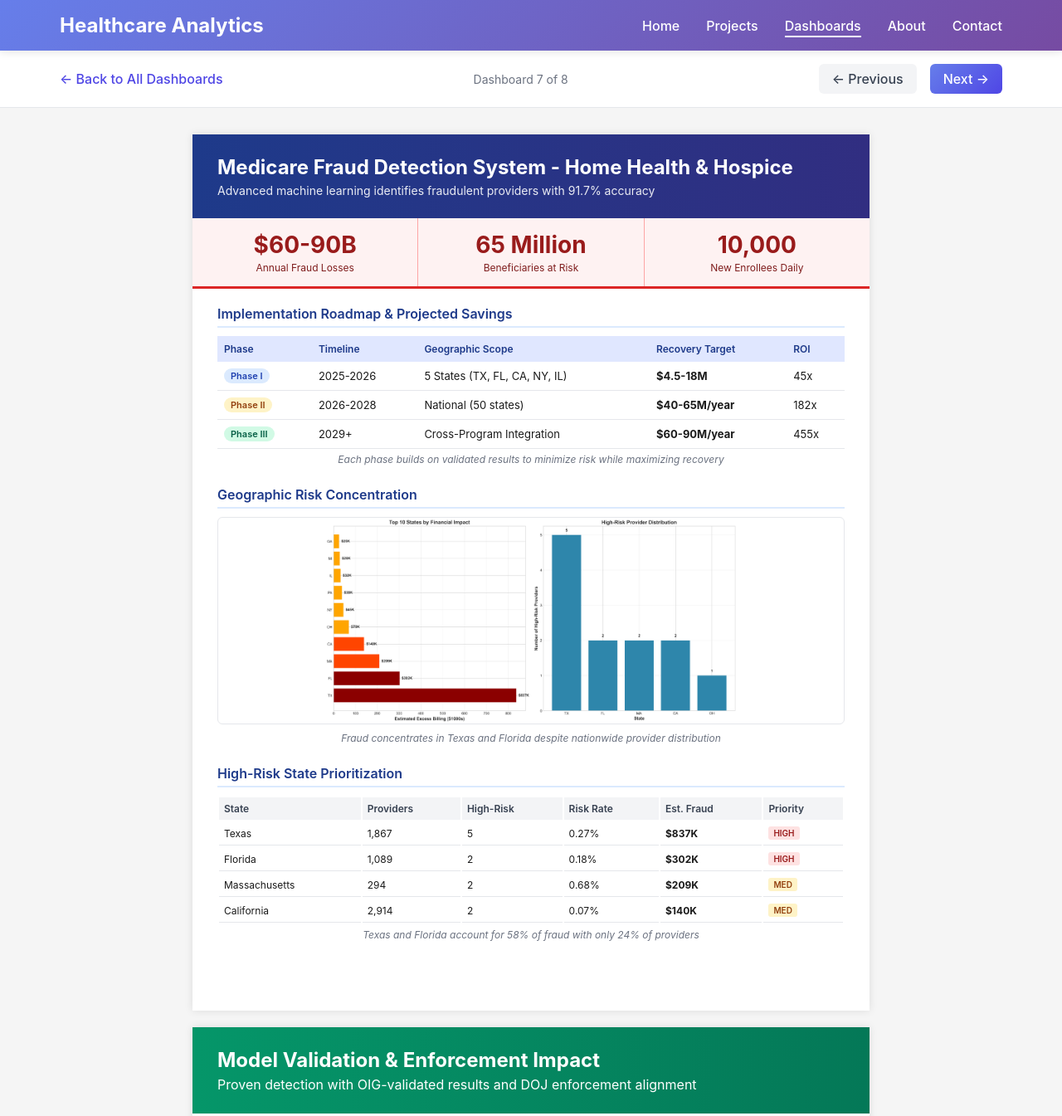
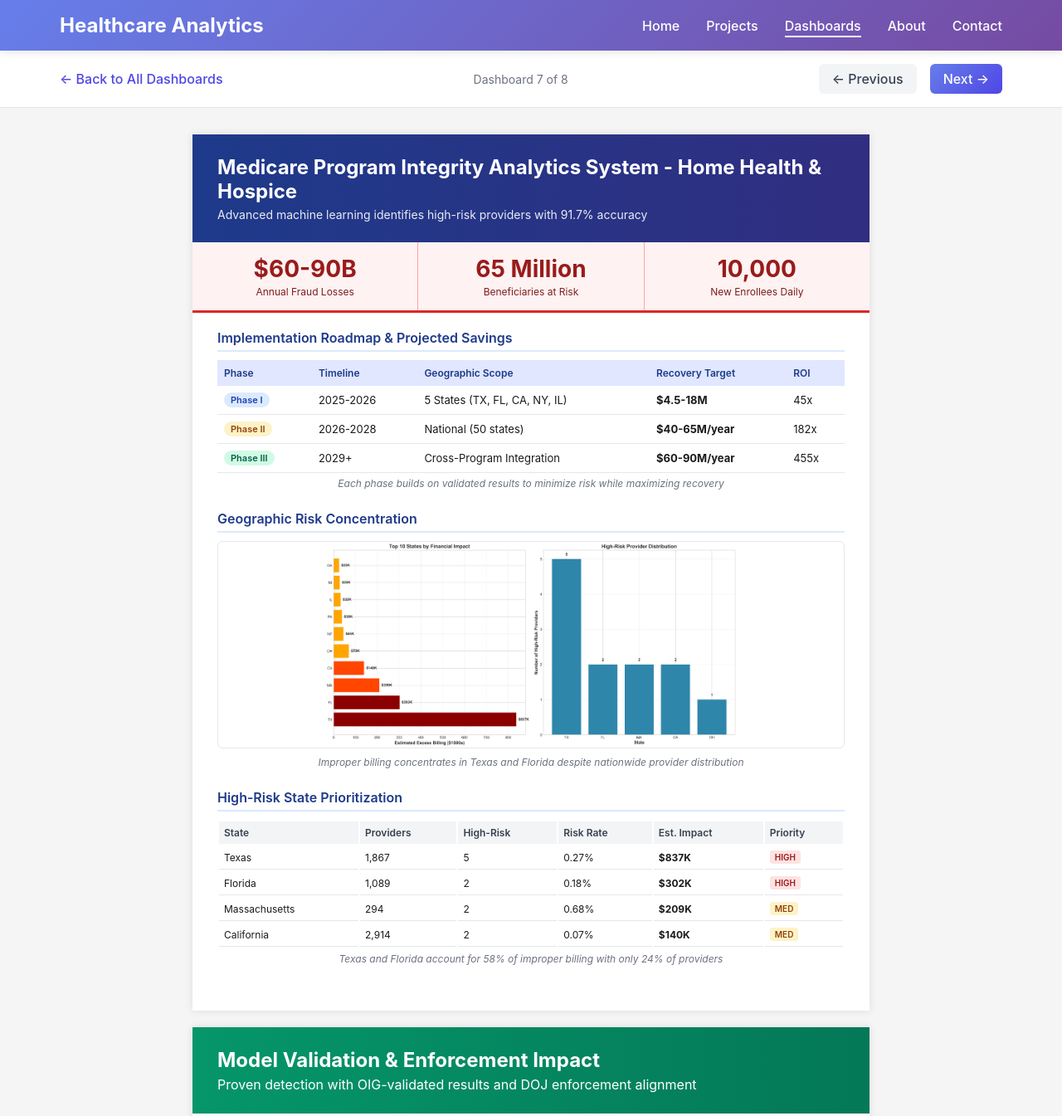
Before and after one commit to Seemabie/seemabanalytics, a plain HTML site: page dashboard7.html in a window 1280 px wide. Shown: the top 1345 px of the page at 83% size. Drawn offline with Linux system fonts and the light colour scheme.

Commit message:
Update dashboard7.html

```diff
--- a/dashboard7.html
+++ b/dashboard7.html
@@ -3,7 +3,7 @@
 <head>
     <meta charset="UTF-8">
     <meta name="viewport" content="width=device-width, initial-scale=1.0">
-    <title>Dashboard 7 - Home Health & Hospice | Healthcare Analytics</title>
+    <title>Dashboard 7 - Medicare Program Integrity Analytics System | Healthcare Analytics</title>
     <style>
         /* Website Navigation Styles */
         :root {
@@ -540,8 +540,8 @@
         <!-- PAGE 1: NATIONAL CRISIS & ROADMAP -->
         <div class="page">
             <div class="page1-header">
-                <h1>Medicare Fraud Detection System - Home Health & Hospice</h1>
-                <div class="subtitle">Advanced machine learning identifies fraudulent providers with 91.7% accuracy</div>
+                <h1>Medicare Program Integrity Analytics System - Home Health & Hospice</h1>
+                <div class="subtitle">Advanced machine learning identifies high-risk providers with 91.7% accuracy</div>
             </div>
 
             <div class="crisis-banner">
@@ -602,7 +602,7 @@
                 <div class="section">
                     <h2 class="section-title">Geographic Risk Concentration</h2>
                     <img src="Project7_Fig_3.png" alt="State Financial Impact" class="chart-img">
-                    <p class="caption">Fraud concentrates in Texas and Florida despite nationwide provider distribution</p>
+                    <p class="caption">Improper billing concentrates in Texas and Florida despite nationwide provider distribution</p>
                 </div>
 
                 <div class="section">
@@ -614,7 +614,7 @@
                                 <th>Providers</th>
                                 <th>High-Risk</th>
                                 <th>Risk Rate</th>
-                                <th>Est. Fraud</th>
+                                <th>Est. Impact</th>
                                 <th>Priority</th>
                             </tr>
                         </thead>
@@ -653,7 +653,7 @@
                             </tr>
                         </tbody>
                     </table>
-                    <p class="caption">Texas and Florida account for 58% of fraud with only 24% of providers</p>
+                    <p class="caption">Texas and Florida account for 58% of improper billing with only 24% of providers</p>
                 </div>
             </div>
         </div>
```
